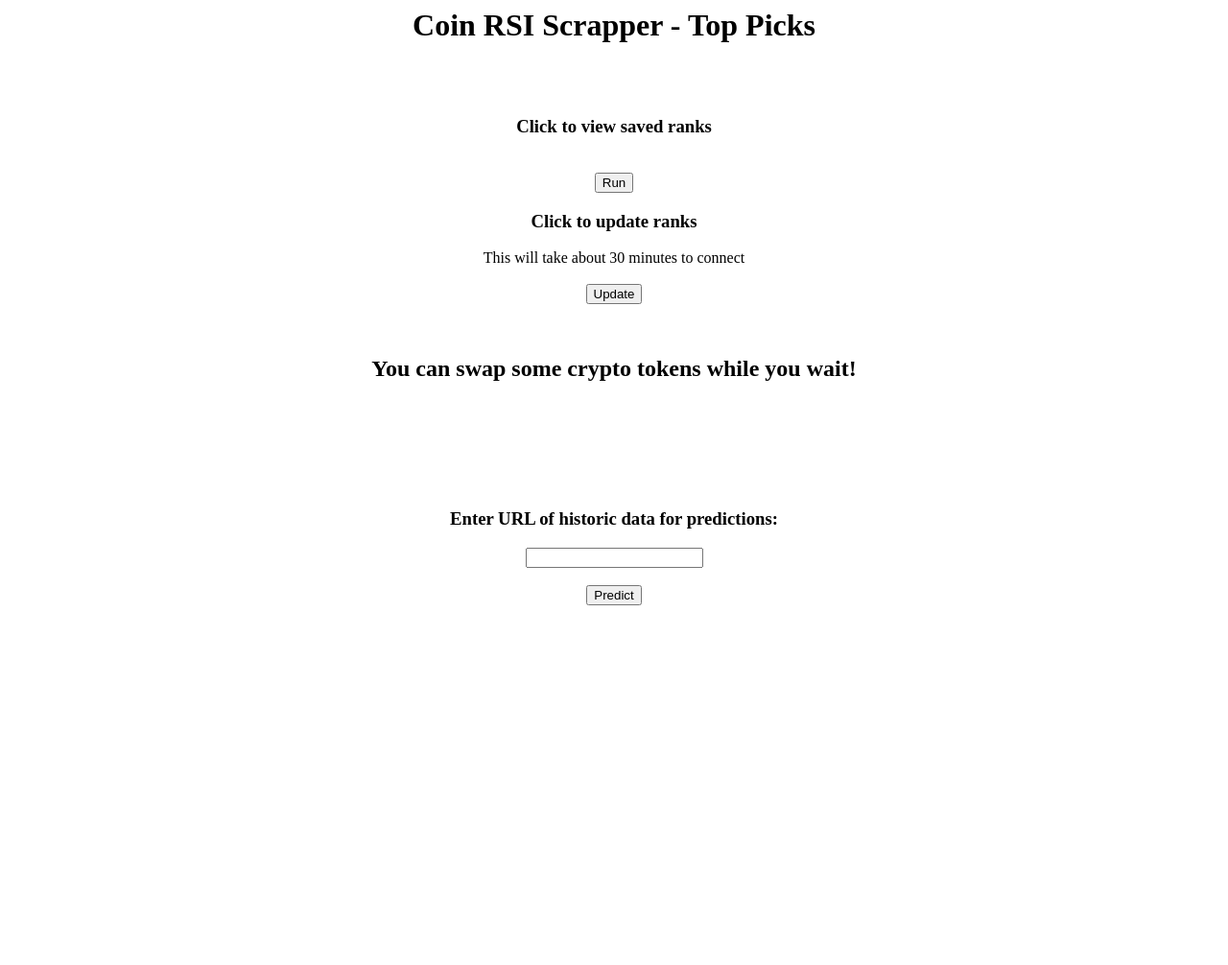
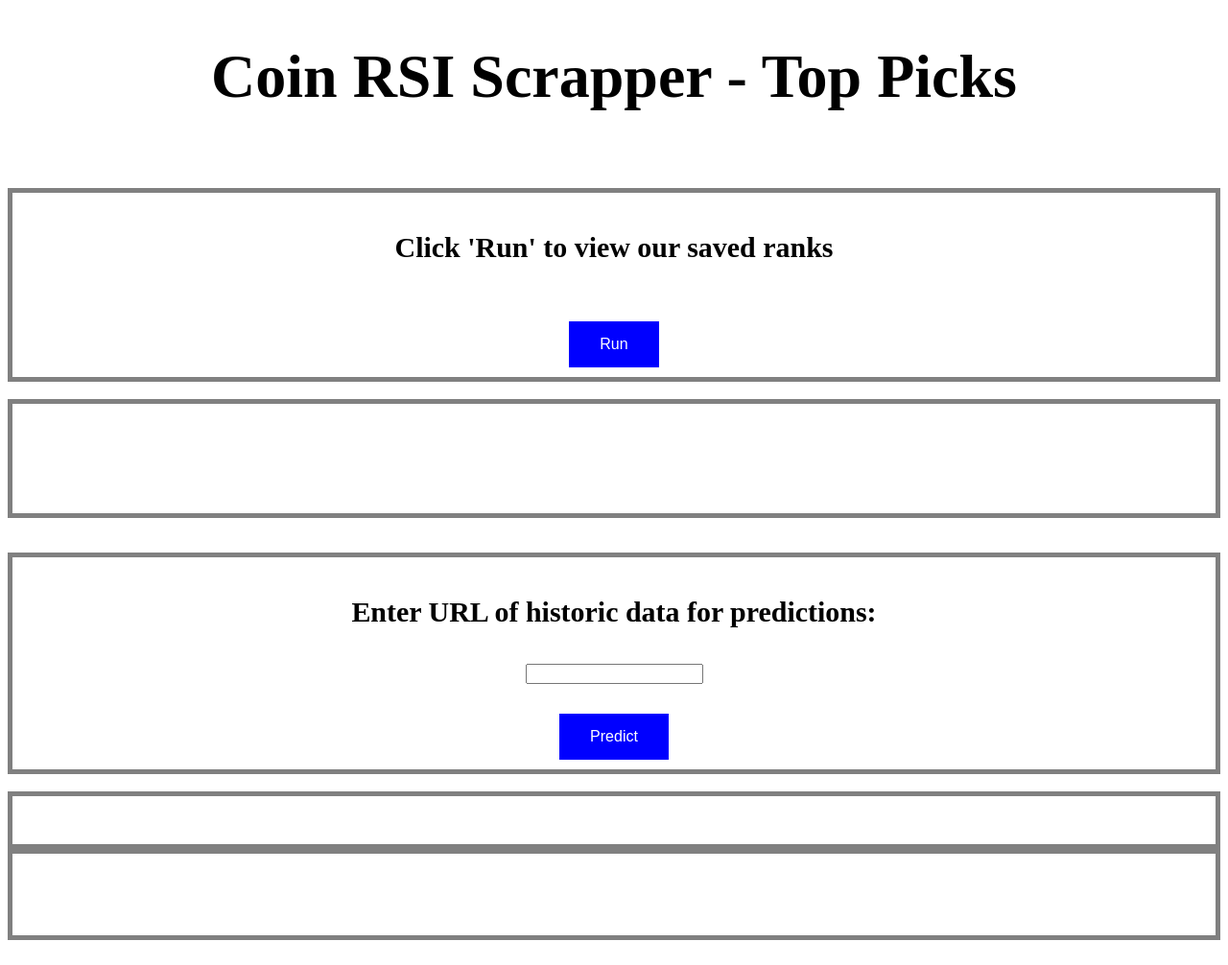
Before and after one commit to cousinskeeta/kucoin, a Flask app: page / in a window 1280 px wide. Shown: the whole page at 96% size. Before the commit the page ends 631 px from the top, so only its background shows below. Run offline with Flask 2, Linux system fonts and the light colour scheme.

Commit message:
web home page front end

```diff
--- a/web_page/templates/home.html
+++ b/web_page/templates/home.html
@@ -1,4 +1,6 @@
-<html>
+
+<!doctype html>
+<html lang="en">
 	<head>
 		<style>
 			.no-js #loader { display: none;  }
@@ -11,6 +13,49 @@
 				height: 100%;
 				z-index: 9999;
 				background: url(https://thumbs.gfycat.com/FearlessSourHornet-small.gif) center no-repeat #fff;
+			}
+			table, th, td {
+				border: 1px solid blue;
+				width: 50%;
+				height: 50px;
+				text-align: left;
+				font-size: 1.6em;
+				}
+			td {
+				height: 50px;
+				vertical-align: bottom;
+				padding: 15px;
+				}
+			th, td {
+				border-bottom: 1px solid #ddd;
+			}
+			tr:hover {background-color: #e27e7e;}
+			th {
+				background-color: blue;
+				color: white;
+				}
+			.results {
+				width: auto%;
+				padding: 10px;
+				border: 5px solid gray;
+				margin: 0;
+				align-content: center;
+				font-size: 1.6em;
+				}
+			.button {
+				background-color: blue; /* Blue */
+				border: none;
+				color: white;
+				padding: 15px 32px;
+				text-align: center;
+				text-decoration: none;
+				display: inline-block;
+				font-size: 16px;
+				}
+			h1 {
+				text-align: center;
+				font-size: 64px;
+				color: black;
 }
 		</style>
 
@@ -36,53 +81,88 @@
 					$(".se-pre-con").fadeOut("slow");;
 				});
 		</script>
+		<script>
+			// Wait for window load
+			$(window).load(function() {
+				// Animate loader off screen
+				$("#loader").animate({
+					top: -200
+				}, 1500);
+			});
+		</script>
 	</head>
 	<body>
+	<center>
 		<div class="se-pre-con"></div>
-		<h1><center>Coin RSI Scrapper - Top Picks</center></h1>
+
+		<center><h1>Coin RSI Scrapper - Top Picks</h1></center>
 			<br>
 			<br>
+
+
+			<div class="results" id="form_button">
 				<form action="{{ url_for('scrape_coins') }}" method="post">
-			<center><h3> Click to view saved ranks </h3></center>
+					<center><h3> Click 'Run' to view our saved ranks </h3></center>
 					<br>
-			<center><button id="run"> Run </button></center>
+					<center><button class="button" id="run"> Run </button></center>
 				</form>
-		<form action="{{ url_for('update') }}" method="post">
+			</div>
+		</center>
+		<!-- <form action="{{ url_for('update') }}" method="post">
 			<center><h3> Click to update ranks </h3>
 			This will take about 30 minutes to connect</center>
 				<br>
-			<center><button id="update"> Update </button></center>
-		</form>
-		<br>
+			<center><button class="button" id="update"> Update </button></center>
+		</form> -->
+		<!-- <br>
 		<center><h2> You can swap some crypto tokens while you wait!</h2></center>
 		<br>
 		<center>
 			<div id='totle-widget'></div>
+		</center> -->
+		<br>
+	<center>
+		<div class="results" id="results_">
+			<center><h3> <span id='top10'> {{top10}}</span></h3></center>
+			<br>
+			<center><h4><span id='date'>{{date}}</span></h4></center>
+		</div>
 	</center>
-		<br>
-		<center><h3> <span id='top10'> {{top10}}</span></h3></center>
-		<center><h4><span id='date'>{{date}}</span></h4></center>
 		<br>
 			<center>
 				{% for tab in table %}
 					{{ tab|safe }}
 				{% endfor %}
 			</center>
-
 		<br>
+	<center>
+		<div class="results" id="2nd_form">
 			<form action="{{ url_for('preds') }}" method="post">
 				<center><h3> Enter URL of historic data for predictions: </h3></center>
 				<center><input type="text" id="url" name="url"></center>
 				<br>
-			<center><button id="preds"> Predict </button></center>
+				<center><button class="button" id="preds"> Predict </button></center>
 			</form>
+		</div>
+	</center>
 		<br>
 		<center>
-				{{ preds }}
+		<div class= "results" style="overflow-x:auto; font-size: 1.6em;">
+
+					<br>
+				{% for pred in preds %}
+					<div> {{ pred }}</div>
+					<br>
+				{% endfor %}
+		</div>
 	</center>
+	<center>
+		<div class="results" id="results_2">
 			<br>
 			<center><h3> <span id= 'all'>{{assets}}</span></h3></center>
 			<center><h4><span id='date'>{{date}}</span></h4></center>
+		</div>
+	</center>
 			<center>
 				{% for tab in tables %}
 					{{ tab|safe }}
@@ -93,17 +173,8 @@
 					{{ tab }}
 				{% endfor %}
 			</center>
+		<br>
 
-		<br>
-		<script>
-			// Wait for window load
-			$(window).load(function() {
-				// Animate loader off screen
-				$("#loader").animate({
-					top: -200
-				}, 1500);
-			});
-		</script>
 	</body>
 
 </html>
```
Lines whose indentation alone changed are shown as unchanged.
